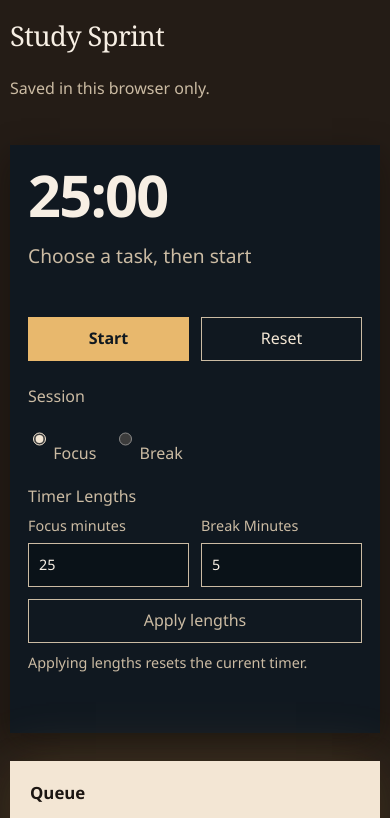
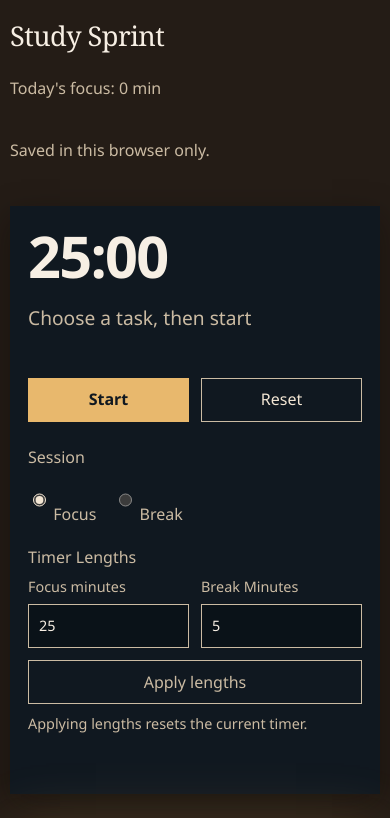
Before and after one commit to HamdanEsmail/study-sprint, a website with bundled scripts: page index.html in a window 390 px wide. Shown: the top 818 px of the page. Built offline with nearby package versions, Linux system fonts and the light colour scheme.

Commit message:
Show today's completed focus minutes
Use local calendar boundaries and actual timer finish timestamps, exclude breaks and invalid entries, and update the README. Verified daily-total logic, demo and delayed completion, persistence and phone layout.

```diff
--- a/index.html
+++ b/index.html
@@ -15,6 +15,7 @@
     <div class="desk">
       <header class="mast">
         <p class="wordmark">Study Sprint</p>
+        <p id="today-focus" class="mast-note">Today's focus: 0 min</p>
         <p id="save-note" class="mast-note">Saved in this browser only.</p>
       </header>
 
--- a/js/app.js
+++ b/js/app.js
@@ -69,6 +69,7 @@ const els = {
   durationNote: document.querySelector("#duration-note"),
   subjectFilter: document.querySelector("#subject-filter"),
   filterNote: document.querySelector("#filter-note"),
+  todayFocus: document.querySelector("#today-focus"),
 };
 
 function syncDurationInputs() {
@@ -134,7 +135,7 @@ function currentRemaining(now = Date.now()) {
         title: task?.title ?? (state.timer.mode === "break" ? "Break" : "Focus"),
         mode: state.timer.mode,
         durationMs: state.timer.durationMs,
-        endedAt: now,
+        endedAt: Number.isFinite(state.timer.endAt) ? state.timer.endAt : now,
       },
       ...state.sessions,
     ].slice(0, 40);
@@ -147,6 +148,23 @@ function currentRemaining(now = Date.now()) {
   return remainingMs(state.timer, now);
 }
 
+function todayFocusMinutes(now = Date.now()) {
+  const dayStart = new Date(now);
+  dayStart.setHours(0, 0, 0, 0);
+
+  const dayEnd = new Date(dayStart);
+  dayEnd.setDate(dayEnd.getDate() +1);
+
+  const startMs = dayStart.getTime();
+  const endMs = dayEnd.getTime();
+
+  const totalMs = state.sessions.reduce((total, session) => {
+    const countsToday = session.mode === "focus" && Number.isFinite(session.endedAt) && session.endedAt >= startMs && session.endedAt < endMs && session.endedAt <= now && Number.isFinite(session.durationMs) && session.durationMs > 0;
+    return total + (countsToday ? session.durationMs : 0);
+  }, 0);
+  return totalMs / 60_000;
+}
+
 function announceComplete() {
   const mode = state.timer.mode === "break" ? "Break finished." : "Focus sprint finished.";
   els.completeNote.textContent =
@@ -157,6 +175,11 @@ function announceComplete() {
 
 function render(now = Date.now()) {
   const remaining = currentRemaining(now);
+  const focusMinutes = todayFocusMinutes(now).toLocaleString(undefined, { maximumFractionDigits: 1, });
+  const focusSummary = `Today's focus: ${focusMinutes} min`;
+  if (els.todayFocus.textContent !== focusSummary) {
+    els.todayFocus.textContent = focusSummary;
+  }
   const task = selectedTask(state.tasks, state.timer.taskId);
   els.clock.textContent = formatClock(remaining);
   els.focusTitle.textContent = task
```
Also changed, not shown: README.md.
